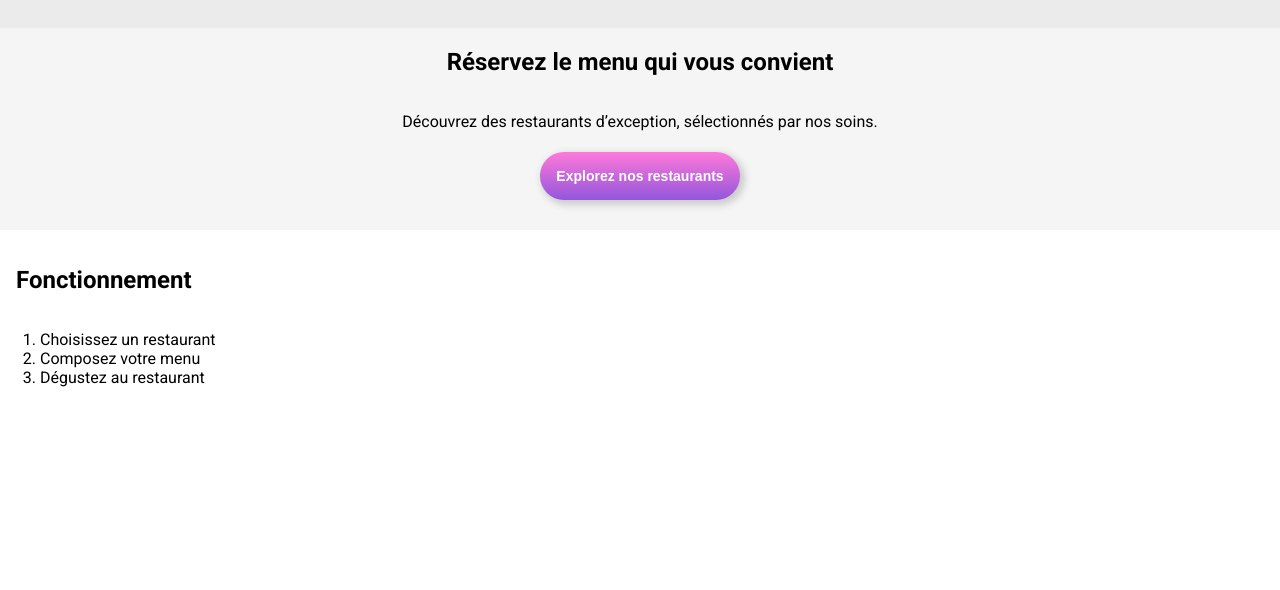
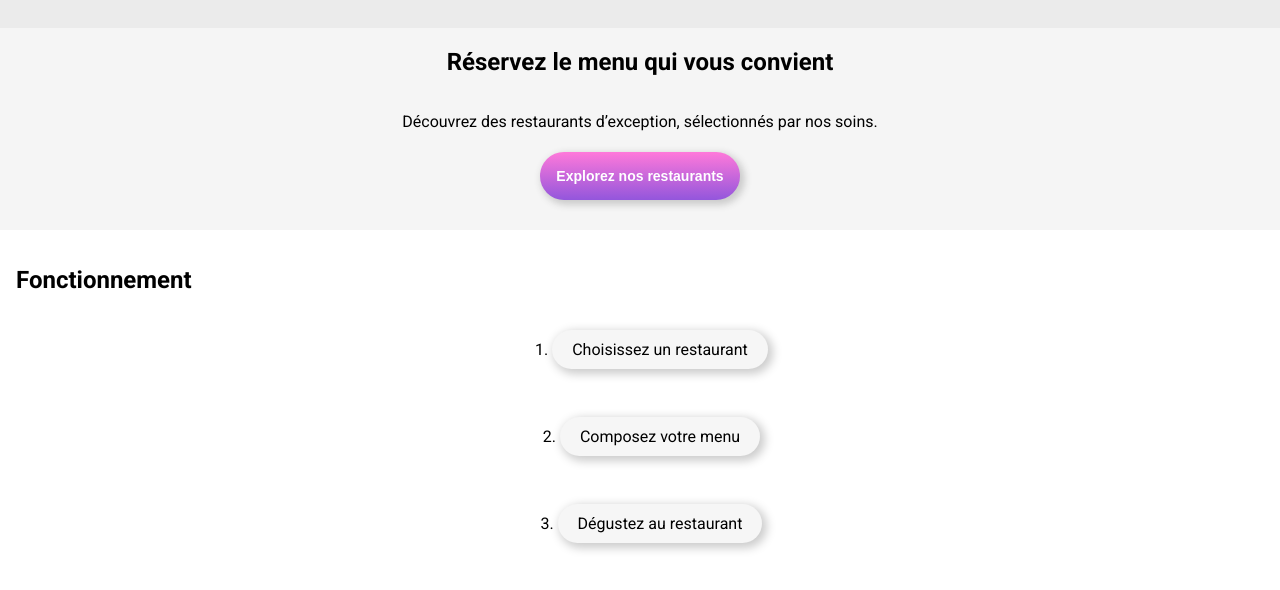
Before and after one commit to BgConcept2023/ohmyfood, a website: page index.html in a window 1280 px wide. Shown: the part 82-672 px from the top of the page. Drawn offline with nearby package versions, Linux system fonts and the light colour scheme; a web font is replaced by a local one.

Commit message:
mise en place de OL & Li

```diff
--- a/index.html
+++ b/index.html
@@ -28,7 +28,7 @@
     </section>
     <section class="functionning">
         <h2>Fonctionnement</h2>
-        <ol>
+        <ol class="list">
             <li>Choisissez un restaurant</li>
             <li>Composez votre menu</li>
             <li>Dégustez au restaurant</li>
--- a/sass/main.scss
+++ b/sass/main.scss
@@ -19,3 +19,18 @@
         padding: 16px;
     }
 }
+
+//liste des choix
+.list{
+    display: flex;
+    flex-direction: column;
+    gap: 3em;
+    align-items: center;
+    li{
+        border-radius: 25px;
+        padding: 10px 20px;
+        background-color: $grey;
+        box-shadow: 3px 3px 10px 2px $shad;
+    }
+
+}
```
Also changed, not shown: css/style.css, 1 other file.
